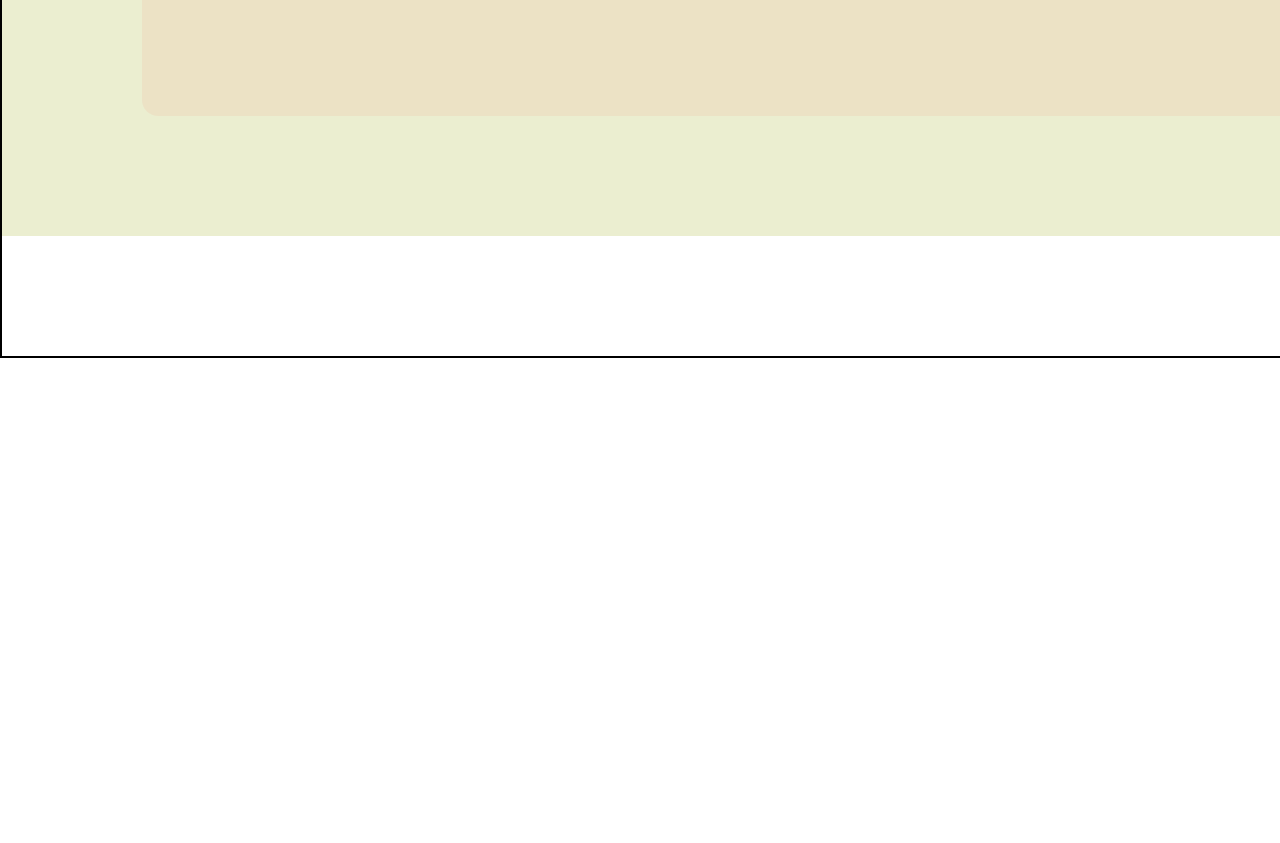
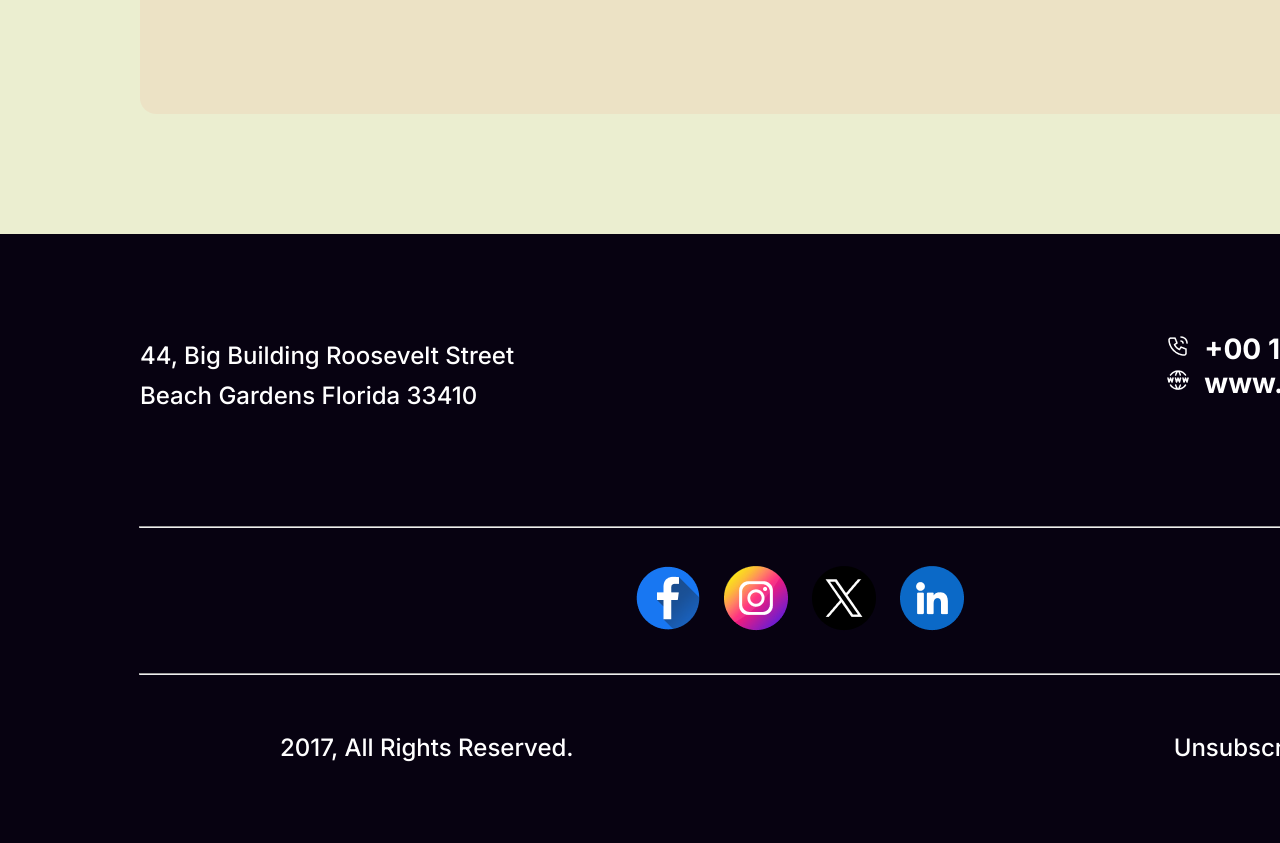
Before and after one commit to Shaon007/New-Year-Offer, a plain HTML site: page index.html in a window 1280 px wide. Shown: the part 6472-7315 px from the top of the page. Before the commit the page ends 6830 px from the top, so only its background shows below. Drawn offline with Linux system fonts and the light colour scheme.

Commit message:
finished all section

```diff
--- a/index.html
+++ b/index.html
@@ -5,7 +5,7 @@
   <meta charset="UTF-8">
   <meta name="viewport" content="width=device-width, initial-scale=1.0">
   <title>New Year Celebration</title>
-
+  <link rel="shortcut icon" href="images/Ellipse 1.png" type="image/x-icon">
   <link rel="stylesheet" href="styles.css">
 </head>
 
@@ -148,15 +148,38 @@
             <input class="email" type="email" name="" id="" placeholder="user@gmail.com">
           </div>
           <div>
-            <button type="submit">Subscribe</button>
+            <button class="button">Subscribe</button>
           </div>
       </div>
       </div>
 
     </div>
   </main>
-  <footer class="">
-
+  <footer>
+    <div class="footer-container">
+      <div class="footer-top">
+        <div class="top-left">
+          <h4>44, Big Building Roosevelt Street <br> Beach Gardens Florida 33410</h4>
+        </div>
+        <div class="top-right">
+            <h3><img class="call" src="icons/Call.png" alt=""> +00 123 584 124 <br> <img class="web" src="icons/Website.png" alt=""> www.website.com</h3>
+        </div>
+      </div><hr>
+      <div class="footer-mid">
+        <div class="img1"><img src="icons/Facebook.png" alt=""></div>
+        <div class="img2"> <img src="icons/Instagram.png" alt=""></div>
+        <div class="img3"><img src="icons/Twitter.png" alt=""></div>
+        <div class="img4"><img src="icons/Linkedin.png" alt=""></div>
+      </div> <hr>
+      <div class="footer-down">
+        <div class="down-left">
+          <h3>2017, All Rights Reserved.</h3>
+        </div>
+        <div class="down-right">
+          <h3>Unsubscribe</h3>
+        </div>
+      </div>
+    </div>
   </footer>
 
 </body>
--- a/styles.css
+++ b/styles.css
@@ -14,7 +14,7 @@ h1 {
 .main {
   width: 1600px;
   margin: 0 auto;
-  border: 2px solid;
+  /* border: 2px solid; */
 
 }
 
@@ -464,7 +464,7 @@ h1 {
   /* border: 2px solid; */
   width: 1320px;
   height: 736px;
-  margin: 0 auto 120px;
+  margin: 0 auto;
   display: flex;
   flex-direction: column;
 }
@@ -521,6 +521,11 @@ h1 {
   border: none;
 }
 
+.button:hover {
+  transform: scale(1.05);
+  box-shadow: 0 4px 8px rgba(0, 0, 0, 0.2);
+}
+
 .sub-image img {
   height: 150px;
   padding-top: 80px;
@@ -545,3 +550,97 @@ h1 {
   font-weight: 400;
   line-height: 32px;
 }
+
+/* footer section */
+.footer-container {
+  /* border: 2px solid red; */
+  height: 609px;
+  width: 1600px;
+  margin: 0 auto;
+  background: #070211;
+  display: flex;
+  flex-direction: column;
+}
+
+.footer-top {
+  margin: 70px 140px 70px;
+  display: flex;
+  justify-content: space-between;
+  /* border: 2px solid white; */
+}
+.top-left{
+  /* border: 2px solid yellow; */
+}
+.top-left h4 {
+  color: #FFF;
+  font-family: Inter;
+  font-size: 24px;
+  font-style: normal;
+  font-weight: 500;
+  line-height: 40px;
+}
+
+.top-right {
+  /* border: 2px solid salmon; */
+  display: flex;
+  flex-direction: column;
+  color: #FFF;
+  font-family: Inter;
+  font-size: 24px;
+  padding: 0;
+}
+.top-right h3 h4{
+  padding: 0;
+  margin:0 ;
+}
+.call{
+  /* margin: 30px 16px; */
+  padding-right: 8px;
+
+}
+.web{
+  padding-right: 8px;
+}
+.footer-mid{
+  /* text-align: center; */
+  display: flex;
+  justify-content: center;
+  gap: 24px;
+  margin-top: 30px;
+  margin-bottom: 30px;
+}
+
+.footer-down {
+  /* border: 2px solid white; */
+  display: flex;
+  /* justify-content: space-around; */
+  /* margin: 100px 140px 120px ; */
+}
+
+.footer-down h3{
+  /* border: 2px solid gold; */
+  margin-top: 50px;
+  color: #FFF;
+  font-family: Inter;
+  font-size: 24px;
+  font-style: normal;
+  font-weight: 500;
+  line-height: normal;
+
+}
+.footer-down{
+  margin: 0 140px 120px ;
+  /* padding: 0;
+  margin: 0; */
+}
+.down-left{
+  margin-left: 140px;
+  margin-right: 600px;
+}
+hr{
+  width: 1320px;
+  margin: o auto ;
+  color: gray;
+  /* background: rgba(255, 255, 255, 0.15); */
+
+}
```
